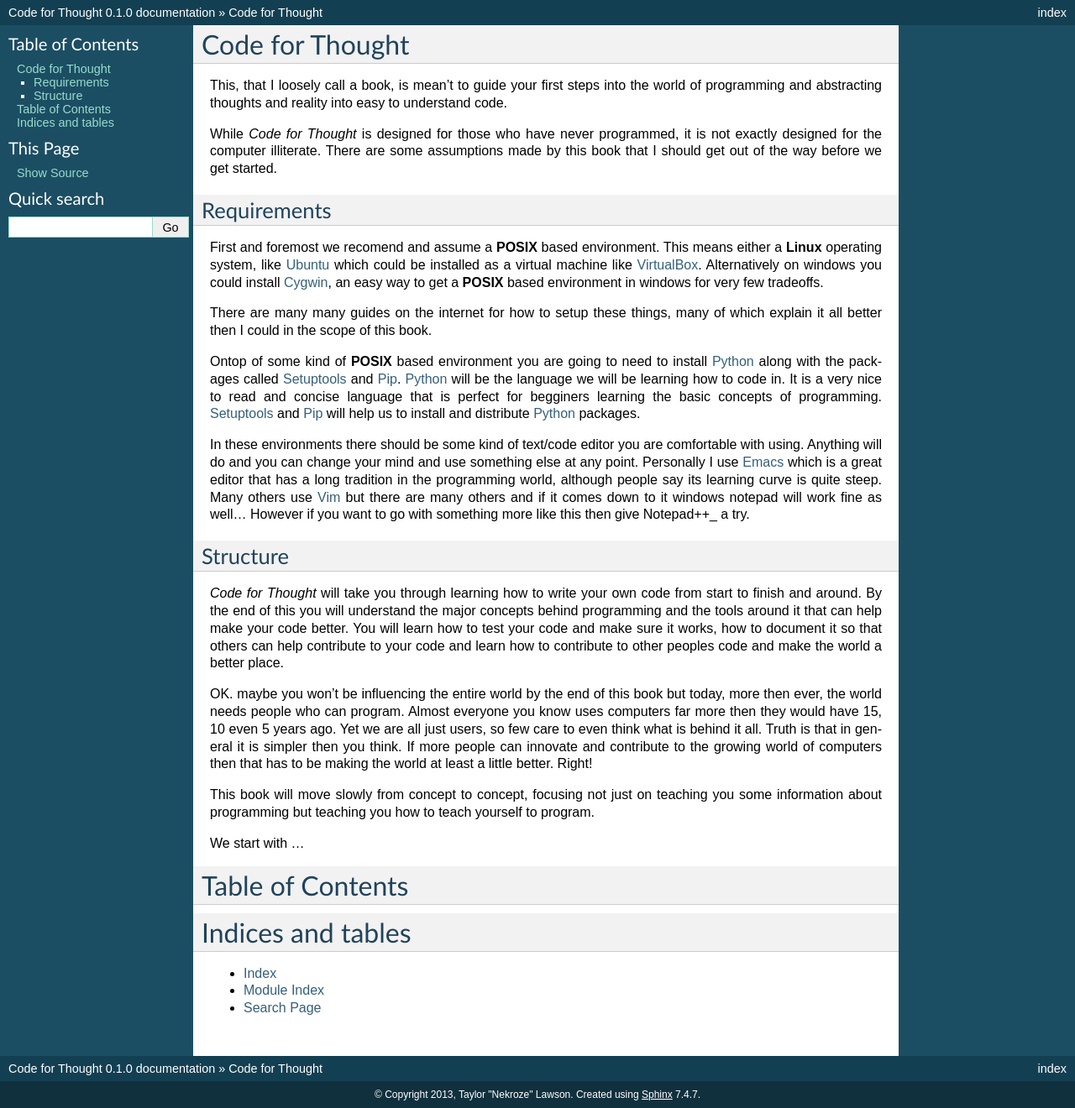
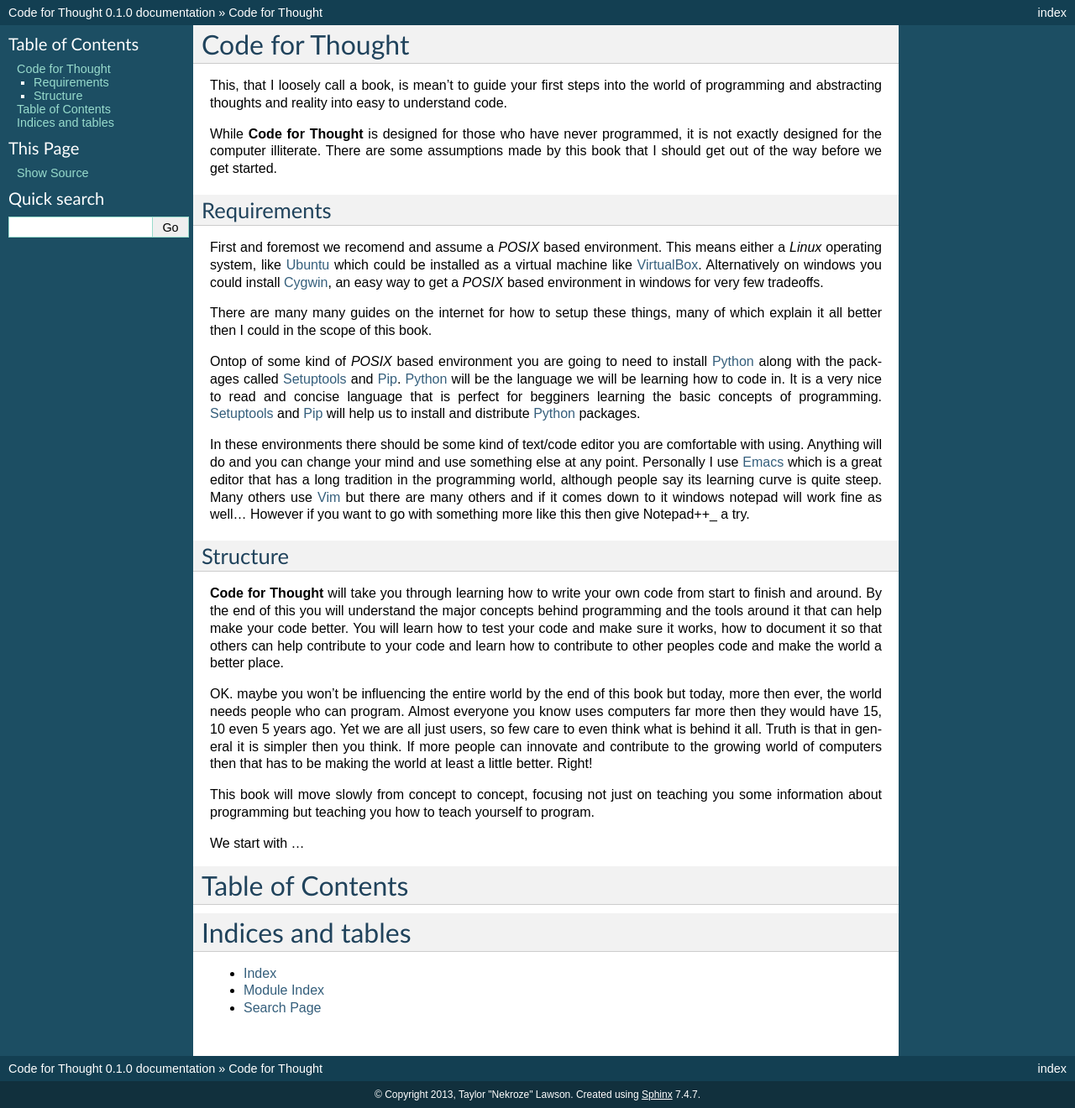
Before and after one commit to Nekroze/codeforthought, a Sphinx documentation site: the page built from docs/index.rst, in a window 1280 px wide. Shown: the whole page at 84% size. Built offline with Sphinx 7.4.7, drawn with Linux system fonts in a browser that asks for light colours.

Commit message:
Invert bold and italics

```diff
--- a/docs/index.rst
+++ b/docs/index.rst
@@ -5,23 +5,23 @@
 world of programming and abstracting thoughts and reality into easy to
 understand code.
 
-While *Code for Thought* is designed for those who have never programmed, it is
+While **Code for Thought** is designed for those who have never programmed, it is
 not exactly designed for the computer illiterate. There are some assumptions
 made by this book that I should get out of the way before we get started.
 
 Requirements
 ------------
 
-First and foremost we recomend and assume a **POSIX** based environment. This
-means either a **Linux** operating system, like Ubuntu_ which could be
+First and foremost we recomend and assume a *POSIX* based environment. This
+means either a *Linux* operating system, like Ubuntu_ which could be
 installed as a virtual machine like VirtualBox_. Alternatively on windows you
-could install Cygwin_, an easy way to get a **POSIX** based environment in
+could install Cygwin_, an easy way to get a *POSIX* based environment in
 windows for very few tradeoffs.
 
 There are many many guides on the internet for how to setup these things, many
 of which explain it all better then I could in the scope of this book.
 
-Ontop of some kind of **POSIX** based environment you are going to need to
+Ontop of some kind of *POSIX* based environment you are going to need to
 install Python_ along with the packages called Setuptools_ and Pip_. Python_
 will be the language we will be learning how to code in. It is a very nice to
 read and concise language that is perfect for begginers learning the basic
@@ -49,7 +49,7 @@
 Structure
 ---------
 
-*Code for Thought* will take you through learning how to write your own code
+**Code for Thought** will take you through learning how to write your own code
 from start to finish and around. By the end of this you will understand the
 major concepts behind programming and the tools around it that can help make
 your code better. You will learn how to test your code and make sure it works,
```
